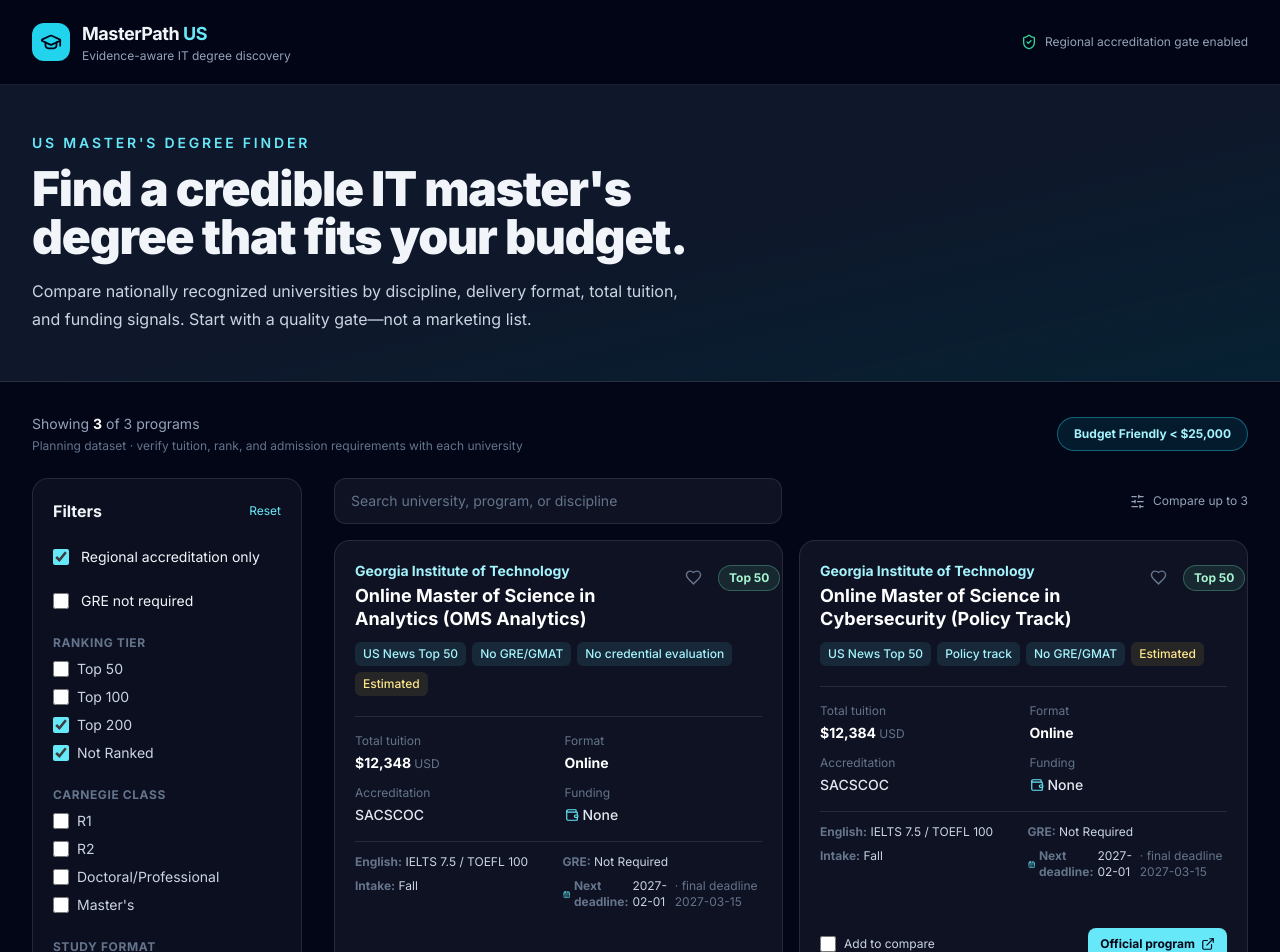
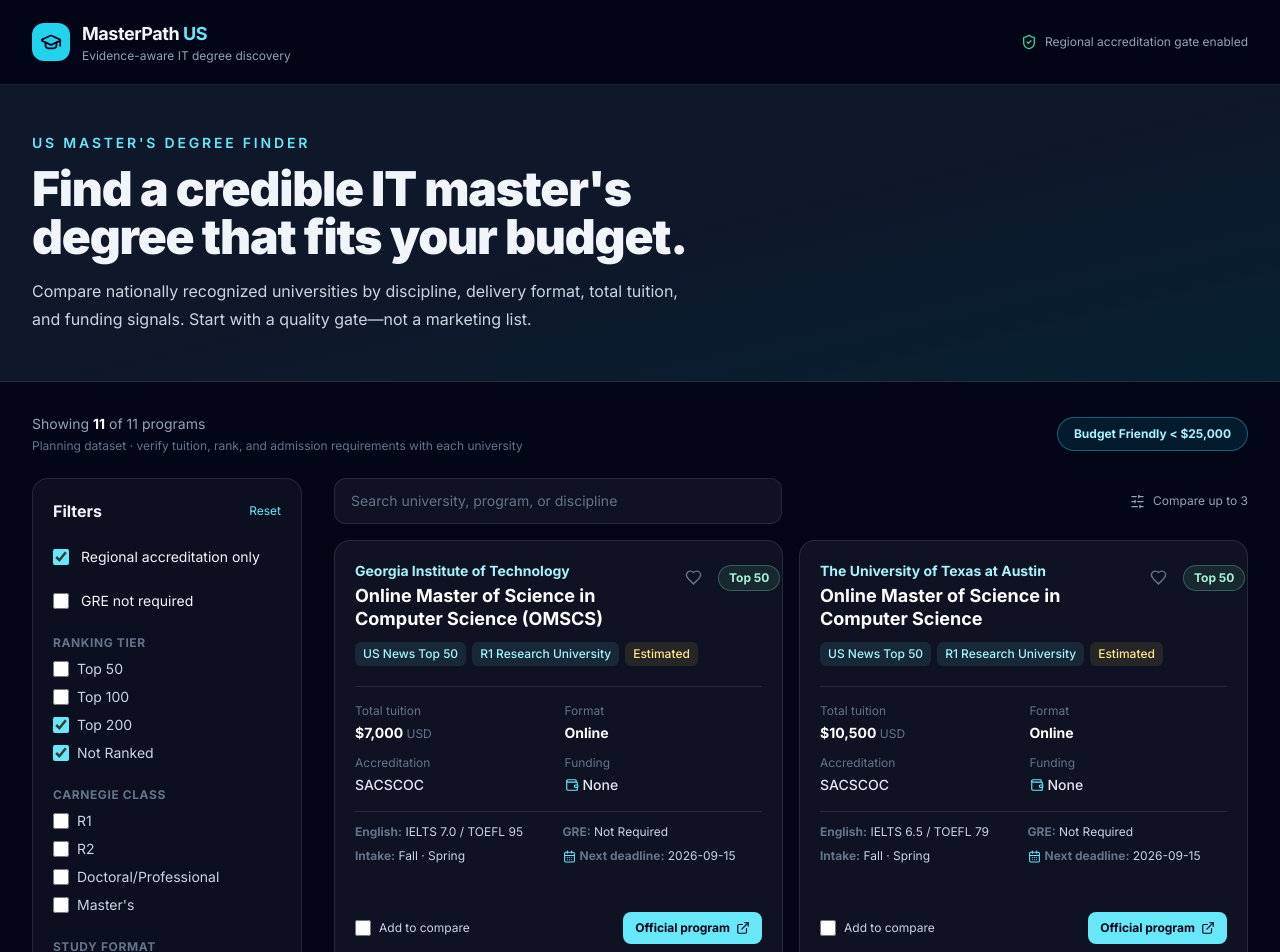
Before and after one commit to nattapongsindhu/master-mine, a Next.js app: page / in a window 1280 px wide. Shown: the top 952 px of the page. Built offline with nearby package versions, Linux system fonts and the light colour scheme.

Commit message:
data: keep existing programs and add Georgia Tech OMS and CSULA
- restore the 8 original programs and append 3 new ones (11 total)
- ProgramCard: keep deadline dates on one line, show deadline note below

```diff
--- a/src/components/ProgramCard.tsx
+++ b/src/components/ProgramCard.tsx
@@ -35,7 +35,7 @@ export default function ProgramCard({ program, selected, favorite, onToggleFavor
         <span><strong className="text-slate-500">English:</strong> IELTS {program.languageRequirements?.ielts ?? "—"} / TOEFL {program.languageRequirements?.toefl ?? "—"}</span>
         <span><strong className="text-slate-500">GRE:</strong> {program.greRequirement ?? "Unknown"}</span>
         <span><strong className="text-slate-500">Intake:</strong> {program.intakes?.join(" · ") ?? "Not published"}</span>
-        <span className="flex items-center gap-1"><CalendarDays size={13} className="text-cyan-300" /><strong className="text-slate-500">Next deadline:</strong> {nextDeadline ?? "Not published"}{program.deadlineNote && <span className="text-slate-500"> · {program.deadlineNote}</span>}</span>
+        <span className="flex items-start gap-1"><CalendarDays size={13} className="mt-0.5 shrink-0 text-cyan-300" /><span className="min-w-0"><strong className="text-slate-500">Next deadline:</strong> <span className="whitespace-nowrap">{nextDeadline ?? "Not published"}</span>{program.deadlineNote && <span className="block text-slate-500">{program.deadlineNote}</span>}</span></span>
       </div>
       <p className="mt-3 flex min-h-5 items-center gap-1 text-xs text-slate-400">{program.city && <><MapPin size={13} />{program.city}, {program.state}</>}</p>
       <div className="mt-4 flex items-center justify-between gap-3"><label className="flex cursor-pointer items-center gap-2 text-xs text-slate-300"><input aria-label={`Add ${program.university} to comparison`} type="checkbox" checked={selected} onChange={onToggleCompare} className="h-4 w-4 accent-cyan-300" /> Add to compare</label><a href={program.sourceUrl} target="_blank" rel="noopener noreferrer" className="inline-flex items-center gap-1.5 rounded-lg bg-cyan-300 px-3 py-2 text-xs font-bold text-slate-950 hover:bg-cyan-200">Official program <ExternalLink size={14} /></a></div>
--- a/src/data/seed.ts
+++ b/src/data/seed.ts
@@ -1,43 +1,126 @@
 import type { Program } from "@/types/program";
 
-// Canonical dataset consumed by src/app/page.tsx. Figures are planning data
-// taken from each program's official page and must be re-verified before an
-// application decision. Records marked "Estimated" or "Needs Review" are not
-// confirmed yet.
+// Canonical MVP dataset consumed by src/app/page.tsx. Tuition and ranking must
+// be re-verified against the university and ranking publisher before production.
 const basePrograms: Program[] = [
+  {
+    id: "gatech-omscs",
+    university: "Georgia Institute of Technology",
+    programName: "Online Master of Science in Computer Science (OMSCS)",
+    degree: "M.S. Computer Science",
+    disciplines: ["Computer Science", "Data Science", "Cybersecurity"],
+    format: "Online", totalTuitionUsd: 7000, tuitionIsEstimated: true,
+    fundingTypes: ["None"], usNewsRank: 33, rankingTier: "Top 50",
+    rankingSource: "US News National Universities", accreditationType: "Regional Accreditation",
+    accreditationAgency: "SACSCOC", carnegieClass: "R1",
+    qualityBadges: ["US News Top 50", "R1 Research University"],
+    admissionRequirements: ["Bachelor's degree", "Transcripts", "Statement of purpose", "English proficiency if applicable"],
+    sourceUrl: "https://omscs.gatech.edu/", tuitionNote: "Estimated program tuition; verify current per-credit fees with Georgia Tech.", lastVerified: "2026-11"
+  },
+  {
+    id: "utexas-ms-cso",
+    university: "The University of Texas at Austin",
+    programName: "Online Master of Science in Computer Science",
+    degree: "M.S. Computer Science",
+    disciplines: ["Computer Science", "Data Science", "Computer Systems Analysis"],
+    format: "Online", totalTuitionUsd: 10500, tuitionIsEstimated: true,
+    fundingTypes: ["None"], usNewsRank: 32, rankingTier: "Top 50",
+    rankingSource: "US News National Universities", accreditationType: "Regional Accreditation",
+    accreditationAgency: "SACSCOC", carnegieClass: "R1",
+    qualityBadges: ["US News Top 50", "R1 Research University"],
+    admissionRequirements: ["Bachelor's degree", "Calculus and programming preparation", "Transcripts", "Statement of purpose"],
+    sourceUrl: "https://cdso.utexas.edu/mscs", tuitionNote: "Estimated total based on published online program pricing; verify before applying.", lastVerified: "2026-11"
+  },
+  {
+    id: "illinois-mcs",
+    university: "University of Illinois Urbana-Champaign",
+    programName: "Online Master of Computer Science (MCS)",
+    degree: "M.C.S. Computer Science",
+    disciplines: ["Computer Science", "Data Science", "Cybersecurity"],
+    format: "Online", totalTuitionUsd: 24000, tuitionIsEstimated: true,
+    fundingTypes: ["None"], usNewsRank: 47, rankingTier: "Top 50",
+    rankingSource: "US News National Universities", accreditationType: "Regional Accreditation",
+    accreditationAgency: "HLC", carnegieClass: "R1",
+    qualityBadges: ["US News Top 50", "R1 Research University"],
+    admissionRequirements: ["Bachelor's degree", "Programming background", "Three letters of recommendation", "Statement of purpose"],
+    sourceUrl: "https://cs.illinois.edu/academics/graduate/professional-mcs/online-master-computer-science", tuitionNote: "Estimated total tuition; fees and course load can change.", lastVerified: "2026-11"
+  },
+  {
+    id: "asu-mscs-online",
+    university: "Arizona State University",
+    programName: "Online Master of Science in Computer Science",
+    degree: "M.S. Computer Science",
+    disciplines: ["Computer Science", "Data Analytics", "Cybersecurity"],
+    format: "Online", totalTuitionUsd: 27000, tuitionIsEstimated: true,
+    fundingTypes: ["Scholarship Available"], usNewsRank: 117, rankingTier: "Top 200",
+    rankingSource: "US News National Universities", accreditationType: "Regional Accreditation",
+    accreditationAgency: "HLC", carnegieClass: "R1",
+    qualityBadges: ["US News Top 200", "R1 Research University"],
+    admissionRequirements: ["Bachelor's degree", "Programming and statistics preparation", "Transcripts", "English proficiency if applicable"],
+    sourceUrl: "https://degrees.apps.asu.edu/online-degree-programs/graduate/computer-science-ms", tuitionNote: "Estimated total for planning; ASU tuition varies by credits and student status.", lastVerified: "2026-11"
+  },
+  {
+    id: "purdue-mscs-online",
+    university: "Purdue University",
+    programName: "Online Master of Computer Science",
+    degree: "M.S. Computer Science",
+    disciplines: ["Computer Science", "Data Science"], format: "Online", totalTuitionUsd: 25000, tuitionIsEstimated: true,
+    fundingTypes: ["Scholarship Available", "TA/RA Funding"], usNewsRank: 46, rankingTier: "Top 50",
+    rankingSource: "US News National Universities", accreditationType: "Regional Accreditation", accreditationAgency: "HLC", carnegieClass: "R1",
+    qualityBadges: ["US News Top 50", "R1 Research University"],
+    admissionRequirements: ["Bachelor's degree", "Computer science prerequisites", "Transcripts", "Three references"],
+    sourceUrl: "https://www.cs.purdue.edu/graduate/online/", tuitionNote: "Estimated planning figure; confirm current online tuition and funding eligibility.", lastVerified: "2026-11"
+  },
+  {
+    id: "northeastern-cyber",
+    university: "Northeastern University",
+    programName: "Master of Science in Cybersecurity",
+    degree: "M.S. Cybersecurity",
+    disciplines: ["Cybersecurity", "Information Technology"], format: "Online", totalTuitionUsd: 56000, tuitionIsEstimated: true,
+    fundingTypes: ["Scholarship Available", "Fellowship"], usNewsRank: 54, rankingTier: "Top 100",
+    rankingSource: "US News National Universities", accreditationType: "Regional Accreditation", accreditationAgency: "NECHE", carnegieClass: "R1",
+    qualityBadges: ["US News Top 100", "R1 Research University"],
+    admissionRequirements: ["Bachelor's degree", "Transcripts", "Resume", "Statement of purpose"],
+    sourceUrl: "https://catalog.northeastern.edu/graduate/engineering/electrical-computer/cybersecurity/", tuitionNote: "Estimated total; Northeastern pricing depends on campus and course load.", lastVerified: "2026-11"
+  },
+  {
+    id: "usc-mscs",
+    university: "University of Southern California",
+    programName: "Master of Science in Computer Science",
+    degree: "M.S. Computer Science",
+    disciplines: ["Computer Science", "Computer Engineering", "Data Science"], format: "On-Campus", city: "Los Angeles", state: "CA", totalTuitionUsd: 78000, tuitionIsEstimated: true,
+    fundingTypes: ["TA/RA Funding", "Fellowship"], usNewsRank: 28, rankingTier: "Top 50",
+    rankingSource: "US News National Universities", accreditationType: "Regional Accreditation", accreditationAgency: "WSCUC", carnegieClass: "R1",
+    qualityBadges: ["US News Top 50", "R1 Research University"],
+    admissionRequirements: ["Bachelor's degree", "GRE not generally required", "Transcripts", "Three letters of recommendation"],
+    sourceUrl: "https://viterbischool.usc.edu/academics/masters/computer-science/", tuitionNote: "Estimated tuition excluding living costs; verify USC fee schedule.", lastVerified: "2026-11"
+  },
+  {
+    id: "columbia-mscs",
+    university: "Columbia University",
+    programName: "Master of Science in Computer Science",
+    degree: "M.S. Computer Science",
+    disciplines: ["Computer Science", "Computer Systems Analysis"], format: "On-Campus", city: "New York", state: "NY", totalTuitionUsd: 95000, tuitionIsEstimated: true,
+    fundingTypes: ["Fellowship"], usNewsRank: 13, rankingTier: "Top 50",
+    rankingSource: "US News National Universities", accreditationType: "Regional Accreditation", accreditationAgency: "MSCHE", carnegieClass: "R1",
+    qualityBadges: ["US News Top 50", "R1 Research University"],
+    admissionRequirements: ["Bachelor's degree", "Programming and mathematics background", "Transcripts", "Three recommendations"],
+    sourceUrl: "https://www.cs.columbia.edu/education/ms/", tuitionNote: "Estimated total tuition excluding living costs; verify Columbia's current rates.", lastVerified: "2026-11"
+  },
   {
     id: "gatech-oms-analytics",
     university: "Georgia Institute of Technology",
     programName: "Online Master of Science in Analytics (OMS Analytics)",
     degree: "M.S. Analytics",
     disciplines: ["Data Analytics", "Data Science"],
-    format: "Online",
-    totalTuitionUsd: 12348,
-    tuitionIsEstimated: true,
-    fundingTypes: ["None"],
-    usNewsRank: 33,
-    rankingTier: "Top 50",
-    rankingSource: "US News National Universities",
-    accreditationType: "Regional Accreditation",
-    accreditationAgency: "SACSCOC",
-    carnegieClass: "R1",
+    format: "Online", totalTuitionUsd: 12348, tuitionIsEstimated: true,
+    fundingTypes: ["None"], usNewsRank: 33, rankingTier: "Top 50",
+    rankingSource: "US News National Universities", accreditationType: "Regional Accreditation",
+    accreditationAgency: "SACSCOC", carnegieClass: "R1",
     qualityBadges: ["US News Top 50", "No GRE/GMAT", "No credential evaluation"],
-    admissionRequirements: [
-      "Bachelor's degree; transcripts with certified translation",
-      "Probability and statistics, Python, and calculus plus linear algebra (or a study plan)",
-      "Three letters of recommendation, resume, and essay",
-      "TOEFL 100 (20+ per section) or IELTS 7.5",
-    ],
-    sourceUrl: "https://pe.gatech.edu/degrees/oms-analytics",
-    tuitionNote: "36 credits at $343/credit plus $212-531 per-term online fees and a $95-105 application fee.",
-    lastVerified: "2026-11-13",
-    languageRequirements: { ielts: "7.5", toefl: "100" },
-    greRequirement: "Not Required",
-    intakes: ["Fall"],
-    applicationDeadlines: { fall: "2027-02-01" },
-    deadlineNote: "final deadline 2027-03-15",
-    verificationStatus: "Estimated",
-    sourceLastChecked: "2026-11-13",
+    admissionRequirements: ["Bachelor's degree; transcripts with certified translation", "Probability and statistics, Python, and calculus plus linear algebra (or a study plan)", "Three letters of recommendation, resume, and essay", "TOEFL 100 (20+ per section) or IELTS 7.5"],
+    sourceUrl: "https://pe.gatech.edu/degrees/oms-analytics", tuitionNote: "36 credits at $343/credit plus $212-531 per-term online fees and a $95-105 application fee.", lastVerified: "2026-11",
+    languageRequirements: { ielts: "7.5", toefl: "100" }, greRequirement: "Not Required", intakes: ["Fall"], applicationDeadlines: { fall: "2027-02-01" }, deadlineNote: "final deadline 2027-03-15", verificationStatus: "Estimated", sourceLastChecked: "2026-11-13"
   },
   {
     id: "gatech-oms-cybersecurity",
@@ -45,33 +128,14 @@ const basePrograms: Program[] = [
     programName: "Online Master of Science in Cybersecurity (Policy Track)",
     degree: "M.S. Cybersecurity",
     disciplines: ["Cybersecurity", "IT Management"],
-    format: "Online",
-    totalTuitionUsd: 12384,
-    tuitionIsEstimated: true,
-    fundingTypes: ["None"],
-    usNewsRank: 33,
-    rankingTier: "Top 50",
-    rankingSource: "US News National Universities",
-    accreditationType: "Regional Accreditation",
-    accreditationAgency: "SACSCOC",
-    carnegieClass: "R1",
+    format: "Online", totalTuitionUsd: 12384, tuitionIsEstimated: true,
+    fundingTypes: ["None"], usNewsRank: 33, rankingTier: "Top 50",
+    rankingSource: "US News National Universities", accreditationType: "Regional Accreditation",
+    accreditationAgency: "SACSCOC", carnegieClass: "R1",
     qualityBadges: ["US News Top 50", "Policy track", "No GRE/GMAT"],
-    admissionRequirements: [
-      "Bachelor's degree in business, economics, policy, or a related field",
-      "1-2 years of IT or network operations experience",
-      "One computer science or programming course; GPA 3.0 or higher",
-      "TOEFL 100 (20+ per section) or IELTS 7.5",
-    ],
-    sourceUrl: "https://pe.gatech.edu/degrees/oms-cybersecurity",
-    tuitionNote: "32 credits at $387/credit plus $212-531 per-term online fees and a $95-105 application fee.",
-    lastVerified: "2026-11-13",
-    languageRequirements: { ielts: "7.5", toefl: "100" },
-    greRequirement: "Not Required",
-    intakes: ["Fall"],
-    applicationDeadlines: { fall: "2027-02-01" },
-    deadlineNote: "final deadline 2027-03-15",
-    verificationStatus: "Estimated",
-    sourceLastChecked: "2026-11-13",
+    admissionRequirements: ["Bachelor's degree in business, economics, policy, or a related field", "1-2 years of IT or network operations experience", "One computer science or programming course; GPA 3.0 or higher", "TOEFL 100 (20+ per section) or IELTS 7.5"],
+    sourceUrl: "https://pe.gatech.edu/degrees/oms-cybersecurity", tuitionNote: "32 credits at $387/credit plus $212-531 per-term online fees and a $95-105 application fee.", lastVerified: "2026-11",
+    languageRequirements: { ielts: "7.5", toefl: "100" }, greRequirement: "Not Required", intakes: ["Fall"], applicationDeadlines: { fall: "2027-02-01" }, deadlineNote: "final deadline 2027-03-15", verificationStatus: "Estimated", sourceLastChecked: "2026-11-13"
   },
   {
     id: "csula-ms-computer-science",
@@ -79,35 +143,26 @@ const basePrograms: Program[] = [
     programName: "Master of Science in Computer Science",
     degree: "M.S. Computer Science",
     disciplines: ["Computer Science", "Software Engineering"],
-    format: "On-Campus",
-    city: "Los Angeles",
-    state: "CA",
-    totalTuitionUsd: 19296,
-    tuitionIsEstimated: true,
-    fundingTypes: ["None"],
-    usNewsRank: null,
-    rankingTier: "Not Ranked",
-    rankingSource: "Not Ranked",
-    accreditationType: "Regional Accreditation",
-    accreditationAgency: "WSCUC",
-    carnegieClass: "Master's",
+    format: "On-Campus", city: "Los Angeles", state: "CA", totalTuitionUsd: 19296, tuitionIsEstimated: true,
+    fundingTypes: ["None"], usNewsRank: null, rankingTier: "Not Ranked",
+    rankingSource: "Not Ranked", accreditationType: "Regional Accreditation",
+    accreditationAgency: "WSCUC", carnegieClass: "Master's",
     qualityBadges: ["No GRE", "No letters of recommendation", "CA resident tuition"],
-    admissionRequirements: [
-      "GPA 3.0 (2.5-2.99 considered by special action)",
-      "Up to three prerequisites from the department's six-course pool",
-      "IERF or WES credential evaluation",
-      "English proficiency requirement: confirm with the department",
-    ],
-    sourceUrl: "https://www.calstatela.edu/academic/ecst/cs",
-    tuitionNote: "30 units; $9,648 per year California resident graduate tuition, about $19,296 over two years.",
-    lastVerified: "2026-11-13",
-    greRequirement: "Not Required",
-    intakes: ["Fall"],
-    applicationDeadlines: { fall: "2027-05-31" },
-    deadlineNote: "classes start 2027-08-23",
-    verificationStatus: "Needs Review",
-    sourceLastChecked: "2026-11-13",
-  },
+    admissionRequirements: ["GPA 3.0 (2.5-2.99 considered by special action)", "Up to three prerequisites from the department's six-course pool", "IERF or WES credential evaluation", "English proficiency requirement: confirm with the department"],
+    sourceUrl: "https://www.calstatela.edu/academic/ecst/cs", tuitionNote: "30 units; $9,648 per year California resident graduate tuition, about $19,296 over two years.", lastVerified: "2026-11",
+    greRequirement: "Not Required", intakes: ["Fall"], applicationDeadlines: { fall: "2027-05-31" }, deadlineNote: "classes start 2027-08-23", verificationStatus: "Needs Review", sourceLastChecked: "2026-11-13"
+  }
 ];
 
-export const programs: Program[] = basePrograms;
+const programMetadata: Record<string, Pick<Program, "languageRequirements" | "greRequirement" | "intakes" | "applicationDeadlines" | "verificationStatus" | "sourceLastChecked">> = {
+  "gatech-omscs": { languageRequirements: { ielts: "7.0", toefl: "95" }, greRequirement: "Not Required", intakes: ["Fall", "Spring"], applicationDeadlines: { fall: "2027-03-15", spring: "2026-09-15" }, verificationStatus: "Estimated", sourceLastChecked: "2026-11" },
+  "utexas-ms-cso": { languageRequirements: { ielts: "6.5", toefl: "79" }, greRequirement: "Not Required", intakes: ["Fall", "Spring"], applicationDeadlines: { fall: "2027-03-15", spring: "2026-09-15" }, verificationStatus: "Estimated", sourceLastChecked: "2026-11" },
+  "illinois-mcs": { languageRequirements: { ielts: "6.5", toefl: "103" }, greRequirement: "Not Required", intakes: ["Fall", "Spring"], applicationDeadlines: { fall: "2027-01-15", spring: "2026-09-15" }, verificationStatus: "Estimated", sourceLastChecked: "2026-11" },
+  "asu-mscs-online": { languageRequirements: { ielts: "6.5", toefl: "80" }, greRequirement: "Not Required", intakes: ["Fall", "Spring", "Summer"], applicationDeadlines: { fall: "2027-07-15", spring: "2026-11-15", summer: "2027-03-15" }, verificationStatus: "Estimated", sourceLastChecked: "2026-11" },
+  "purdue-mscs-online": { languageRequirements: { ielts: "6.5", toefl: "80" }, greRequirement: "Not Required", intakes: ["Fall", "Spring"], applicationDeadlines: { fall: "2027-01-15", spring: "2026-09-15" }, verificationStatus: "Estimated", sourceLastChecked: "2026-11" },
+  "northeastern-cyber": { languageRequirements: { ielts: "6.5", toefl: "79" }, greRequirement: "Not Required", intakes: ["Fall", "Spring", "Summer"], applicationDeadlines: { fall: "2027-07-01", spring: "2026-11-01", summer: "2027-03-01" }, verificationStatus: "Estimated", sourceLastChecked: "2026-11" },
+  "usc-mscs": { languageRequirements: { ielts: "7.0", toefl: "100" }, greRequirement: "Not Required", intakes: ["Fall", "Spring"], applicationDeadlines: { fall: "2026-12-15", spring: "2026-09-15" }, verificationStatus: "Estimated", sourceLastChecked: "2026-11" },
+  "columbia-mscs": { languageRequirements: { ielts: "7.5", toefl: "105" }, greRequirement: "Not Required", intakes: ["Fall"], applicationDeadlines: { fall: "2026-12-01" }, verificationStatus: "Estimated", sourceLastChecked: "2026-11" },
+};
+
+export const programs: Program[] = basePrograms.map((program) => ({ ...program, ...programMetadata[program.id] }));
```
Also changed, not shown: 2 other files (tests, documents, lock files or other folders).
